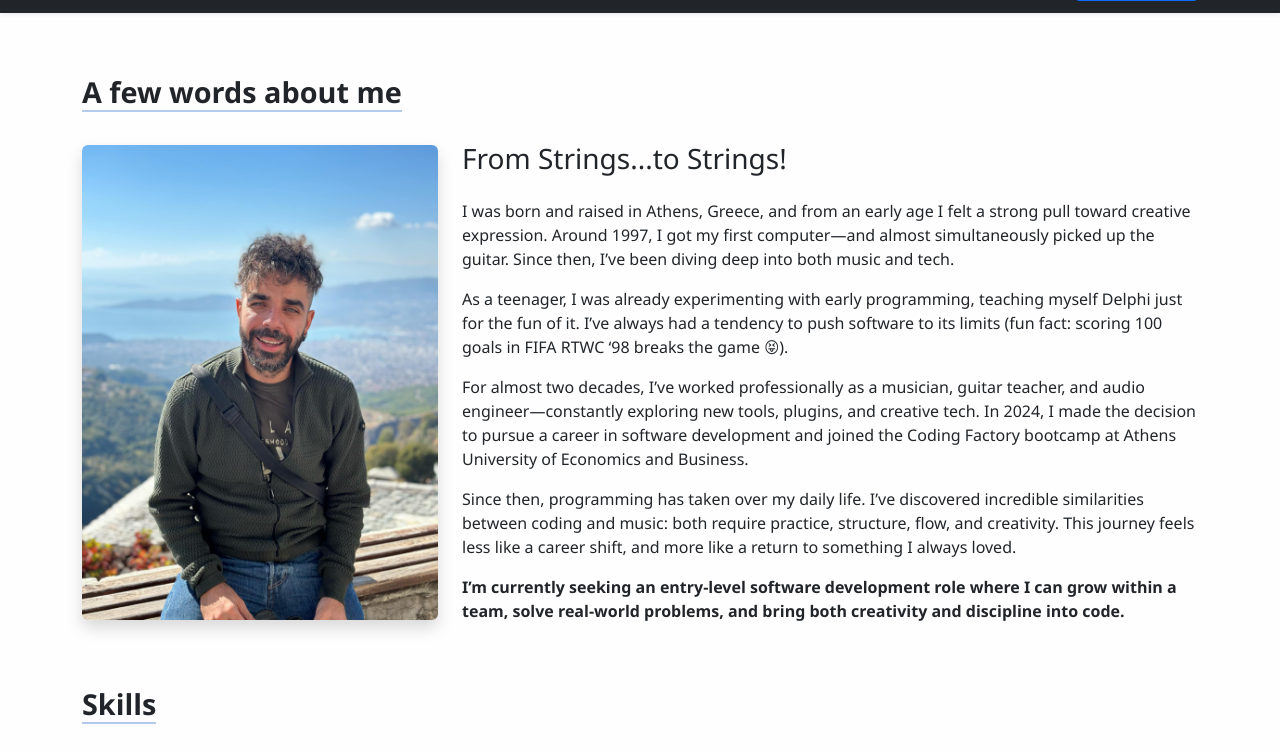
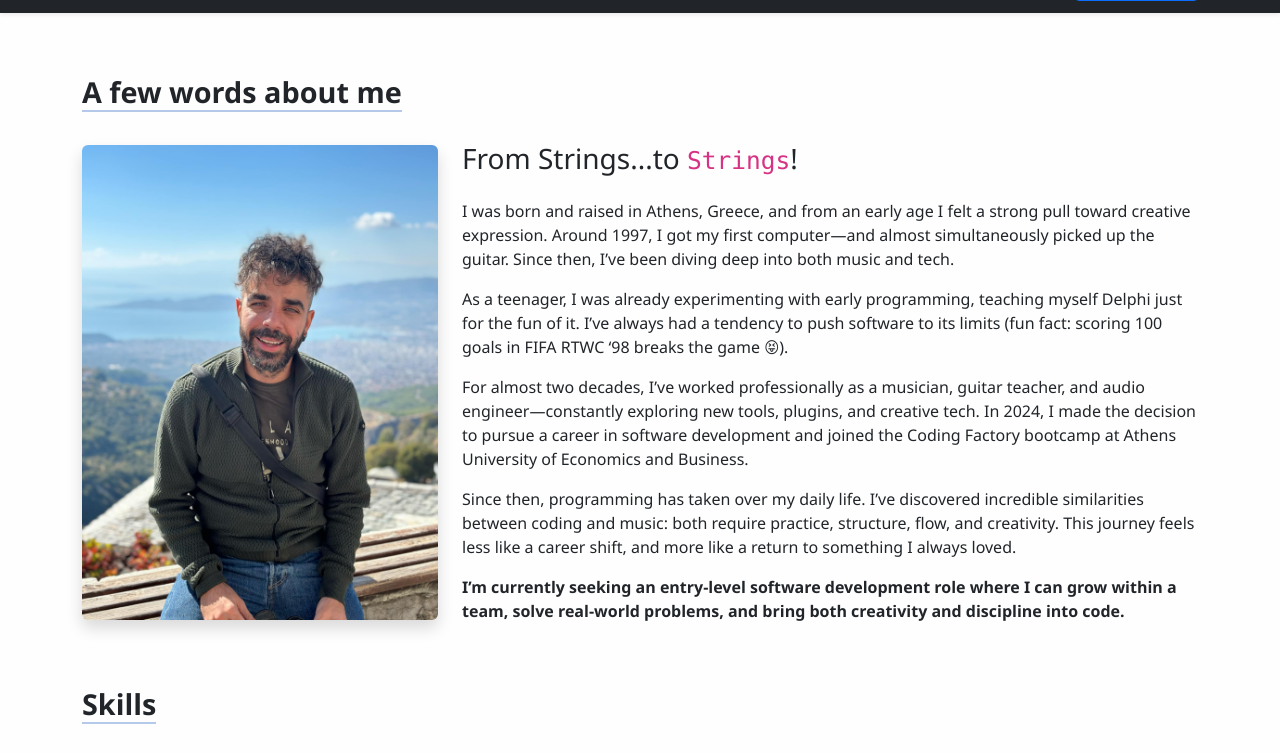
Before and after one commit to GettingFunky/evangelos-cv-website, a plain HTML site: page index.html in a window 1280 px wide. Shown: the part 43-796 px from the top of the page. Drawn offline with nearby package versions, Linux system fonts and the light colour scheme.

Commit message:
added monotype font on some words

```diff
--- a/index.html
+++ b/index.html
@@ -41,7 +41,7 @@
       <img src="assets/Evangelos_Theodorakis_pic.jpg" alt="Creative Tech" class="img-fluid rounded shadow">
     </div>
     <div class="col-md-8">
-      <h3>From Strings...to Strings!</h3>
+      <h3>From Strings...to <code>Strings</code>!</h3>
       <p class ="mt-4">
         I was born and raised in Athens, Greece, and from an early age I felt a strong pull toward creative expression. Around 1997, I got my first computer—and
         almost simultaneously picked up the guitar. Since then, I’ve been diving deep into both music and tech.
```
